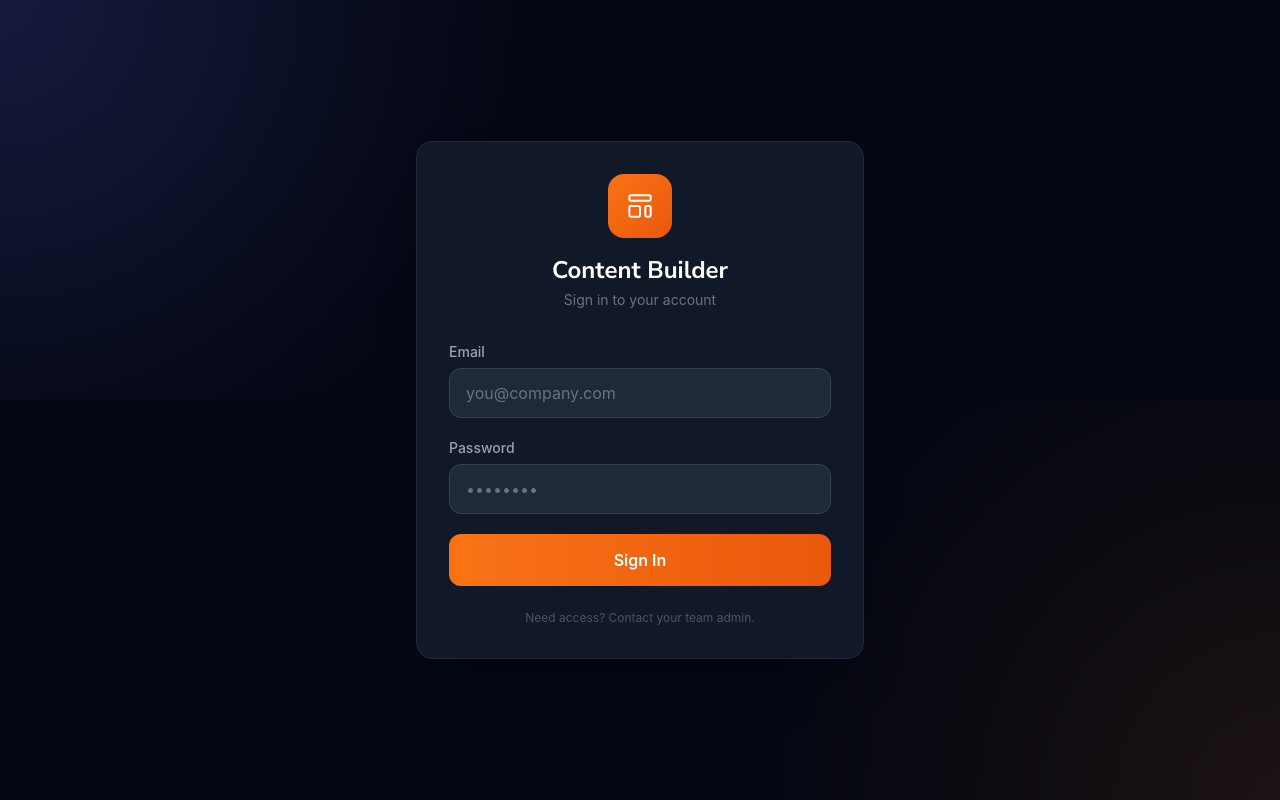
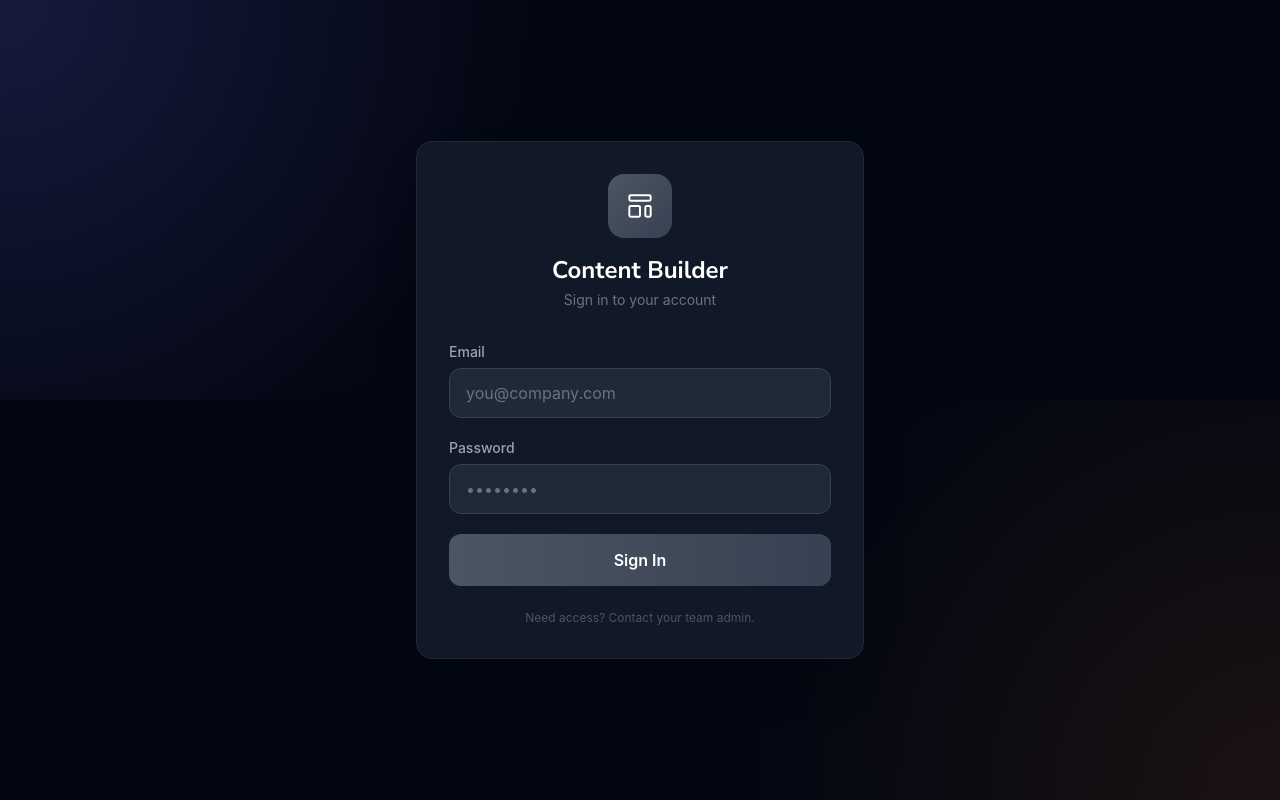
Before and after one commit to goov373/image-builder-HD, a React (Vite) app: page / in a window 1280 px wide. Built offline with nearby package versions, Linux system fonts and the light colour scheme; no server answers.

Commit message:
Login: grey icon and button, orange only on hover/click

```diff
--- a/src/components/LoginPage.jsx
+++ b/src/components/LoginPage.jsx
@@ -59,7 +59,7 @@ export default function LoginPage({ onLogin, error: externalError, loading: exte
         <div className="bg-gray-900 border border-gray-800 rounded-2xl shadow-2xl p-8">
           {/* Logo/Brand */}
           <div className="text-center mb-8">
-            <div className="inline-flex items-center justify-center w-16 h-16 bg-gradient-to-br from-orange-500 to-orange-600 rounded-2xl mb-4">
+            <div className="inline-flex items-center justify-center w-16 h-16 bg-gradient-to-br from-gray-600 to-gray-700 rounded-2xl mb-4">
               <svg className="w-8 h-8 text-white" fill="none" stroke="currentColor" viewBox="0 0 24 24">
                 <path strokeLinecap="round" strokeLinejoin="round" strokeWidth={1.5} d="M4 5a1 1 0 011-1h14a1 1 0 011 1v2a1 1 0 01-1 1H5a1 1 0 01-1-1V5zM4 13a1 1 0 011-1h6a1 1 0 011 1v6a1 1 0 01-1 1H5a1 1 0 01-1-1v-6zM16 13a1 1 0 011-1h2a1 1 0 011 1v6a1 1 0 01-1 1h-2a1 1 0 01-1-1v-6z" />
               </svg>
@@ -120,7 +120,7 @@ export default function LoginPage({ onLogin, error: externalError, loading: exte
             <button
               type="submit"
               disabled={loading}
-              className="w-full py-3.5 bg-gradient-to-r from-orange-500 to-orange-600 hover:from-orange-400 hover:to-orange-500 text-white font-semibold rounded-xl transition-all duration-200 disabled:opacity-50 disabled:cursor-not-allowed flex items-center justify-center gap-2"
+              className="w-full py-3.5 bg-gradient-to-r from-gray-600 to-gray-700 hover:from-orange-500 hover:to-orange-600 active:from-orange-600 active:to-orange-700 text-white font-semibold rounded-xl transition-all duration-200 disabled:opacity-50 disabled:cursor-not-allowed flex items-center justify-center gap-2"
             >
               {loading ? (
                 <>
```
